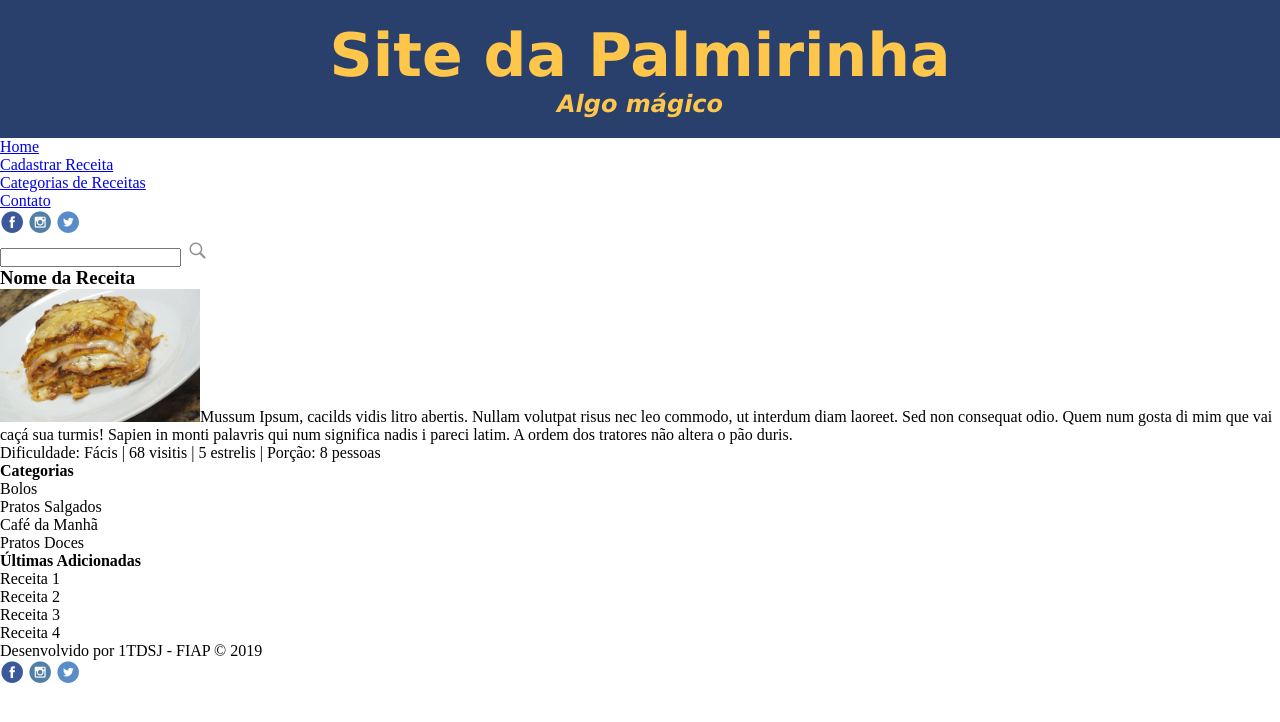
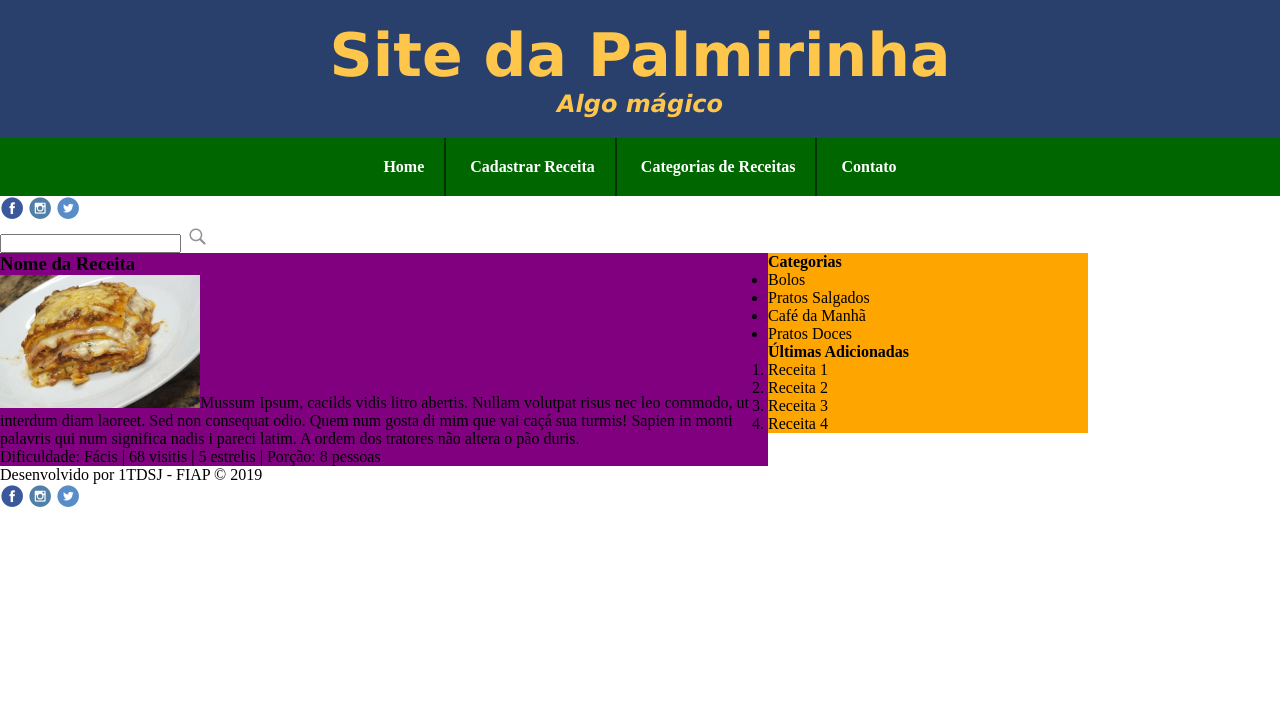
Before and after one commit to Lightsd7/site-receitas-sra-x, a plain HTML site: page index.html in a window 1280 px wide. Drawn offline with Linux system fonts and the light colour scheme.

Commit message:
Inclusao de estilo

```diff
--- /dev/null
+++ b/Stylus/estilo.css
@@ -0,0 +1,87 @@
+
+        *{
+            padding: 0;
+            margin: 0;
+            font: 13px Arial, Verdana, Sans-Serif black;
+
+        }
+
+        #banner{
+            background-color: #29406D;
+            padding:20px;
+            text-align: center;
+        }
+
+        #banner h1{
+            font-size: 60px;
+            font-family: Verdana, Arial, Sans-Serif;
+            color: #FFC64C;
+        }
+
+        #banner h2{
+            font-family: Verdana, Arial, Sans-Serif;
+            color: #FFC64C;
+            font-style: italic;
+        }
+
+        #menu ul{
+            text-align: center;
+            background-color: #060;
+        }
+
+        #menu li{
+            display: inline-block;
+            border-right: 2px #030 solid;
+        }
+
+        #menu li:last-child{
+            border-right: none;
+        }
+
+        #menu a{
+            display: inline-block;
+            text-decoration: none;
+            padding: 20px;
+            color: white;
+            font-size: 20px Arial;
+            font-weight: bold;
+        }
+
+        #menu a:hover{
+            background-color: white;
+            color: #030;
+            text-decoration: line-through;
+        }
+
+        #menu li:hover:first-child a{
+            border-radius: 50px 0 0 50px;
+        }
+
+        #menu li:hover:last-child a{
+            border-radius: 0 50px 50px 0;
+        }
+
+        #menu a:visited{
+            text-decoration: underline;
+        }
+
+        #redes-sociais img{
+            height: 24px;
+
+        }
+
+        #esquerda{
+            background-color: purple;
+            width: 60%;
+            float: left;
+        }
+
+        #direita{
+            background-color: orange;
+            width: 25%;
+            float: left;
+        }
+
+        #rodape{
+            clear: both;
+        }
--- a/index.html
+++ b/index.html
@@ -4,37 +4,7 @@
 <head>
     <meta charset="utf-8"/>
     <title>Receitas Sra. X</title>
-    <style type="text/css">
-        *{
-            padding: 0;
-            margin: 0;
-            font: 13px Arial, Verdana, Sans-Serif black;
-
-        }
-
-        #banner{
-            background-color: #29406D;
-            padding:20px;
-            text-align: center;
-        }
-
-        #banner h1{
-            font-size: 60px;
-            font-family: Verdana, Arial, Sans-Serif;
-            color: #FFC64C;
-        }
-
-        #banner h2{
-            font-family: Verdana, Arial, Sans-Serif;
-            color: #FFC64C;
-            font-style: italic;
-        }
-
-        #redes-sociais img{
-            height: 24px;
-
-        }
-    </style>
+    <link rel="stylesheet" type="text/css" href="Stylus/estilo.css"/>
 </head>
 
 <body>
```
